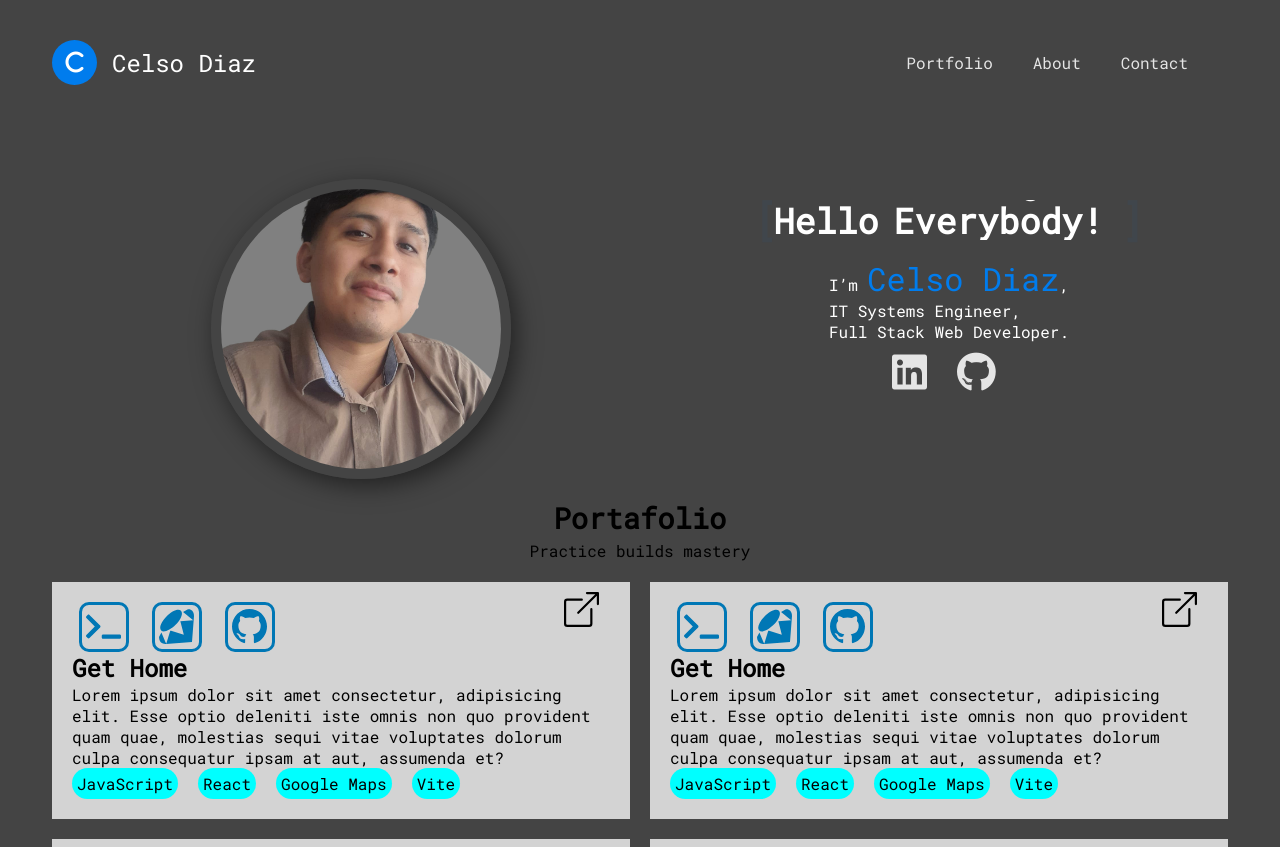
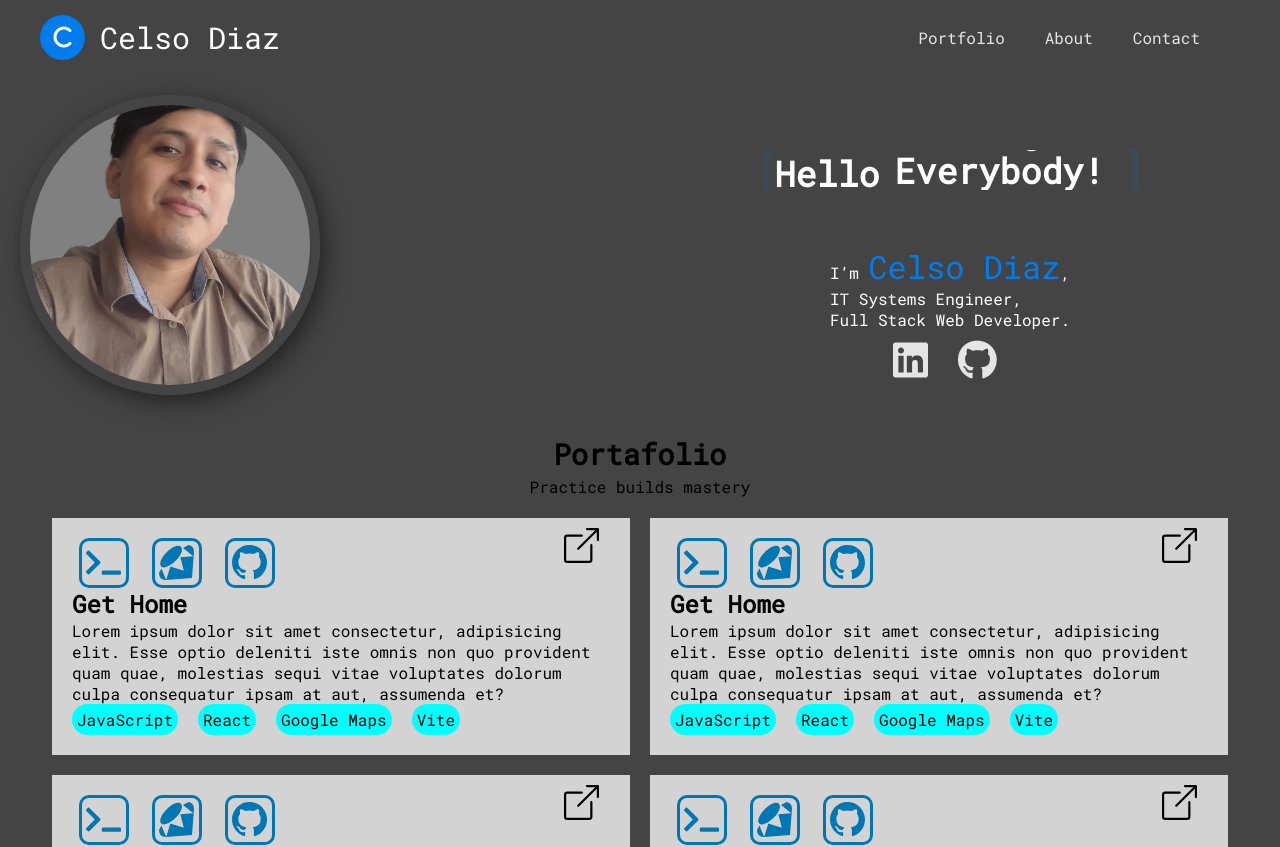
Before and after one commit to celsodiaz/react-portfolio, a React (Vite) app: page / in a window 1280 px wide. Shown: the top 847 px of the page. Built offline with nearby package versions, Linux system fonts and the light colour scheme.

Commit message:
fix Css components

```diff
--- a/src/App.css
+++ b/src/App.css
@@ -8,9 +8,8 @@
 }
 
 .hero-header {
-  width: 100%;
-  height: 100%;
-  min-height: 240vh;
+  /* width: 100%; */
+  /* min-height: 240vh; */
   background-color: #444;
   /* background-image: linear-gradient(
     to bottom,
@@ -20,12 +19,6 @@
     #0c152b,
     #051937
   ); */
-}
-.wrapper {
-  width: 1280px;
-  max-width: 95%;
-  margin: 0 auto;
-  padding: 0 20px;
 }
 
 header {
@@ -58,7 +51,7 @@ header {
 }
 
 .logo .logo-text {
-  font-size: 24px;
+  font-size: 30px;
   font-weight: 500;
   color: #fff;
 }
@@ -239,13 +232,3 @@ nav .navlinks li a {
     right: 0;
   }
 }
-
-@media (max-width: 768px) {
-  .container {
-    flex-direction: column;
-    padding-top: 7rem;
-  }
-  .hero-text {
-    padding: 40px 0px;
-  }
-}
--- a/src/App.jsx
+++ b/src/App.jsx
@@ -7,10 +7,8 @@ import Welcome from "./components/Welcome";
 function App() {
   return (
     <div className="hero-header">
-      <div className="wrapper">
-        <Header />
-        <Welcome />
-      </div>
+      <Header />
+      <Welcome />
       <Projects />
       <About />
     </div>
--- a/src/components/About.jsx
+++ b/src/components/About.jsx
@@ -4,7 +4,7 @@ const CustomSectionAbout = styled.section`
   /* color: white; */
   width: 100%; /* Cambiar el ancho al 100% para adaptarse al ancho de la pantalla */
   max-width: 95%;
-  margin: 30px auto;
+  margin: 30px auto 0px auto;
   padding: 20px;
   display: grid;
   grid-template-columns: 75% 25%;
@@ -13,7 +13,7 @@ const CustomSectionAbout = styled.section`
 
 const About = () => {
   return (
-    <CustomSectionAbout>
+    <CustomSectionAbout id="about">
       <div>
         <h2>About</h2>
         <p>
--- a/src/components/Header.jsx
+++ b/src/components/Header.jsx
@@ -1,4 +1,28 @@
+import { keyframes } from "@emotion/react";
+import styled from "@emotion/styled";
 import { useState } from "react";
+
+const enhanceHeader = keyframes`
+  to {
+  background: rgba(255, 255, 255, .4);
+  backdrop-filter: blur(5px);
+  font-size: 18px;
+ }
+`;
+
+const HeaderBar = styled.header`
+  background-color: #444;
+  width: 100%;
+  margin: auto;
+  padding: 15px 40px;
+  position: sticky;
+  top: 0;
+  left: 0;
+  animation: ${enhanceHeader} linear both;
+  animation-timeline: scroll(root);
+  animation-range: 0 200px;
+  z-index: 8;
+`;
 
 const Header = () => {
   const [isMenuOpen, setIsMenuOpen] = useState(false);
@@ -6,7 +30,7 @@ const Header = () => {
     setIsMenuOpen(!isMenuOpen);
   };
   return (
-    <header>
+    <HeaderBar>
       <div className="logo">
         <i className="fa-solid fa-c"></i>
         <div className="logo-text">Celso Diaz</div>
@@ -25,14 +49,14 @@ const Header = () => {
             <a href="#">Portfolio</a>
           </li>
           <li>
-            <a href="#">About</a>
+            <a href="#about">About</a>
           </li>
           <li>
             <a href="#">Contact</a>
           </li>
         </ul>
       </nav>
-    </header>
+    </HeaderBar>
   );
 };
 
--- a/src/components/Message.jsx
+++ b/src/components/Message.jsx
@@ -35,13 +35,16 @@ const changeKeyframes = keyframes`
 // Define styled components with keyframes
 const ContentAnimation = styled.div`
   position: absolute;
-  top: 200px;
-  height: 160px;
+  position: absolute;
+  left: 50%;
+  top: 50%;
+  transform: translate(-50%, -50%);
   overflow: hidden;
   font-family: "Lato", sans-serif;
   font-size: 35px;
-  line-height: 40px;
+
   color: white;
+  z-index: 2;
 `;
 
 const ContentContainer = styled.div`
--- a/src/components/Welcome.jsx
+++ b/src/components/Welcome.jsx
@@ -8,14 +8,65 @@ const CustomLink = styled.div`
   gap: 20px;
 `;
 
+const CustomSectionSalute = styled.section`
+  padding: 20px;
+  display: grid;
+  grid-template-columns: 1fr 1fr;
+  grid-template-rows: 1fr 1fr;
+
+  .mensaje {
+    position: relative;
+  }
+
+  .date {
+    display: flex;
+    justify-content: center;
+  }
+
+  @media (max-width: 450px) {
+    display: flex;
+    flex-direction: column;
+    padding-top: 50px;
+    gap: 50px;
+    .mensaje {
+      order: -1;
+    }
+
+    .imagen {
+      margin: auto;
+    }
+  }
+`;
+
+const CustomImage = styled.div`
+  width: 300px;
+  height: 300px;
+  border-radius: 50%;
+  overflow: hidden;
+  border: 10px solid #444;
+  box-shadow: 5px 7px 25px rgba(0, 0, 0, 0.5);
+  display: flex;
+  justify-content: center;
+  align-items: center;
+  grid-area: 1/1/3/2;
+  & > img {
+    max-height: 100%;
+    transition: 0.5s;
+    transform: scale(1.35);
+  }
+`;
+
 const Welcome = () => {
   return (
-    <section className="container">
-      <div className="hero-pic">
+    <CustomSectionSalute className="contenedor">
+      <CustomImage className="imagen">
         <img src={hero} alt="profile" />
+      </CustomImage>
+      <div className="mensaje">
+        <Message />
       </div>
+      <div className="date">
         <div className="hero-text">
-        <Message />
           <div className="text">
             <p>
               I’m <span>Celso Diaz</span>,
@@ -25,22 +76,6 @@ const Welcome = () => {
               Full Stack Web Developer.
             </p>
           </div>
-        {/* <div className="btn-group">
-        <a
-          href="../public/Celso-Diaz-cv.pdf"
-          className="btn active"
-          download
-        >
-          Download CV
-        </a>
-        <a
-          href="https://www.linkedin.com/in/celsodiaz8/"
-          className="btn"
-          target="blank"
-        >
-          Contact
-        </a>
-      </div> */}
 
           <CustomLink className="social">
             <a
@@ -59,7 +94,8 @@ const Welcome = () => {
             </a>
           </CustomLink>
         </div>
-    </section>
+      </div>
+    </CustomSectionSalute>
   );
 };
 
```
Lines whose indentation alone changed are shown as unchanged.
